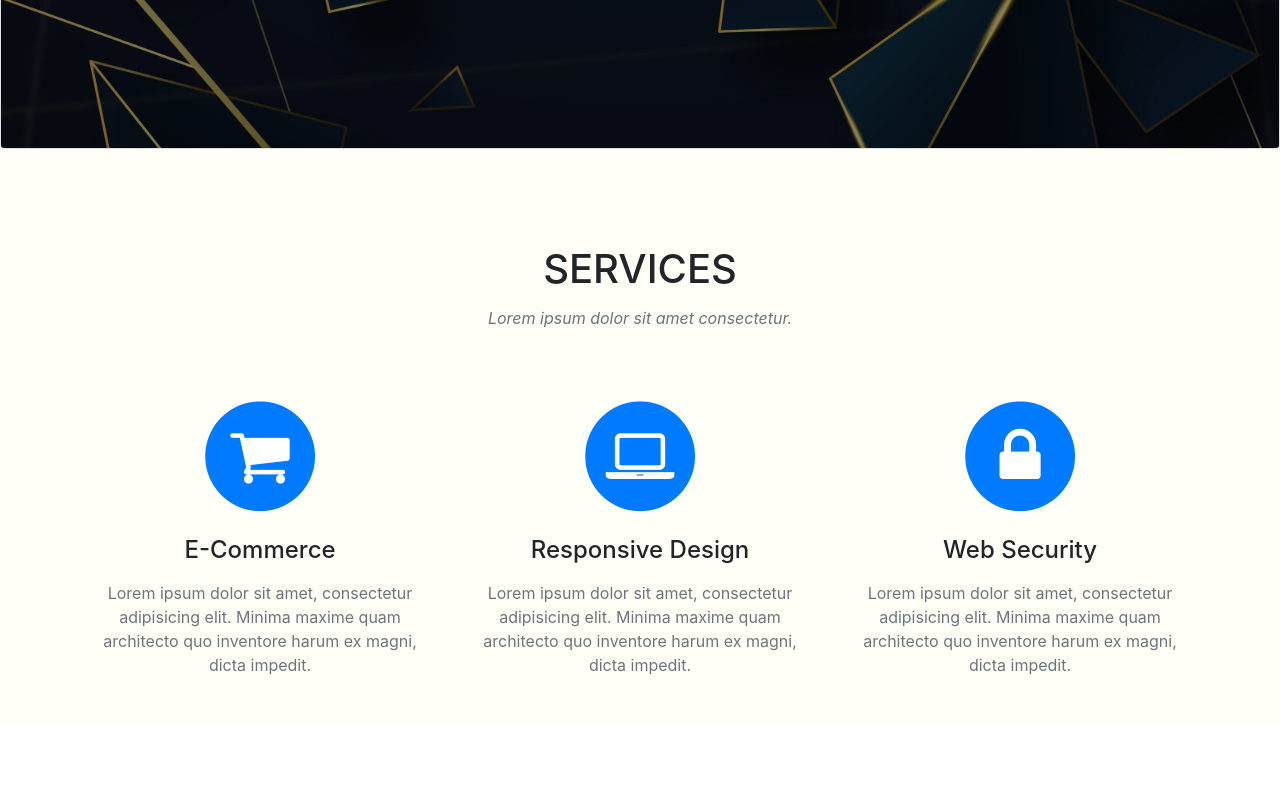
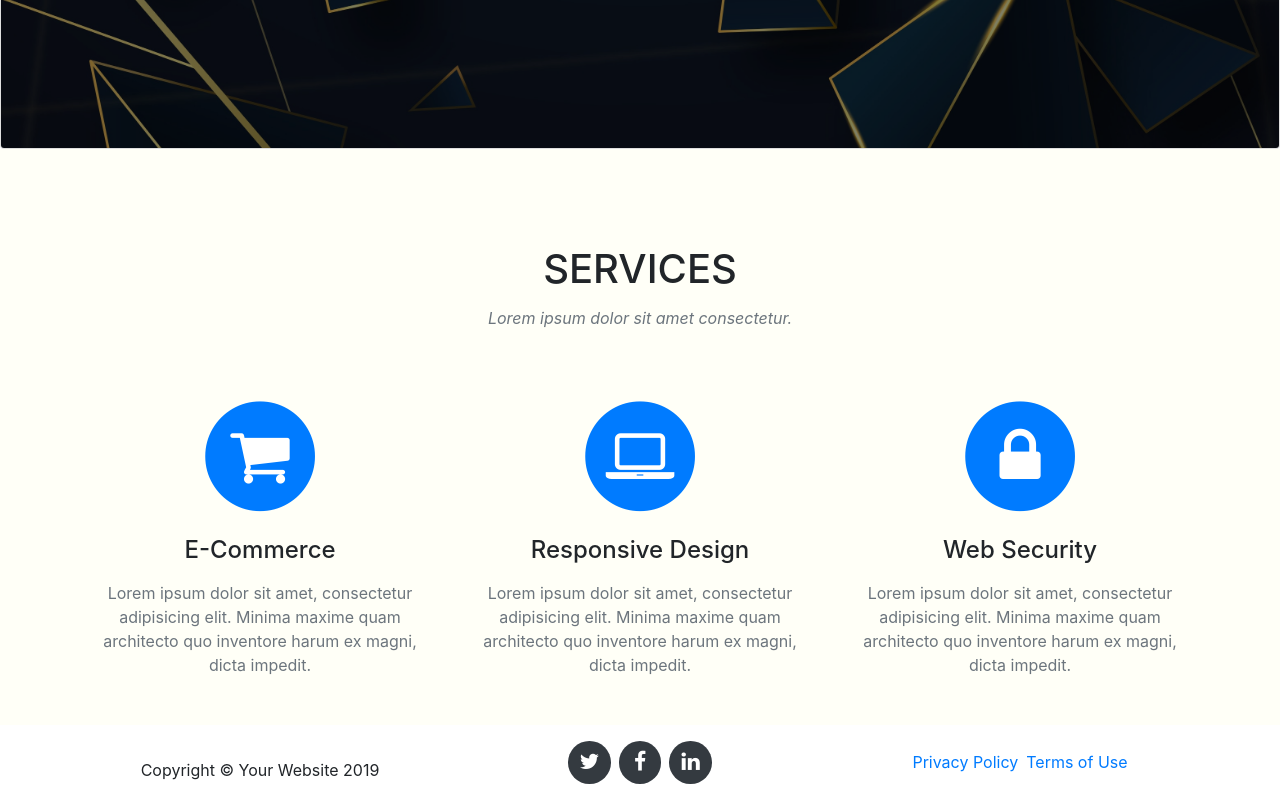
Before and after one commit to ikReza/office-studio, a React (Create React App) app: page / in a window 1280 px wide. Shown: the part 653-1453 px from the top of the page. Before the commit the page ends 1378 px from the top, so only its background shows below. Built offline with nearby package versions, Linux system fonts and the light colour scheme.

Commit message:
footer added

```diff
--- a/src/App.js
+++ b/src/App.js
@@ -4,6 +4,7 @@ import "./components/styles/style.css";
 import NavigationBar from "./components/NavigationBar";
 import WelcomePage from "./components/WelcomePage";
 import Services from "./components/Services";
+import Footer from "./components/Footer";
 
 function App() {
   return (
@@ -17,6 +18,8 @@ function App() {
       <section className="page-section" id="services">
         <Services />
       </section>
+
+      <Footer />
     </>
   );
 }
--- /dev/null
+++ b/src/components/Footer.jsx
@@ -0,0 +1,54 @@
+import React from "react";
+
+const Footer = () => {
+  return (
+    <footer className="footer">
+      <div className="container">
+        <div className="row align-items-center">
+          <div className="col-md-4">
+            <span className="copyright">
+              Copyright &copy; Your Website 2019
+            </span>
+          </div>
+          <div className="col-md-4">
+            <ul className="list-inline social-buttons">
+              <li className="list-inline-item">
+                <a href="#something">
+                  <span className="fa-stack fa-lg">
+                    <i className="fa fa-twitter fa-stack-1x fa-inverse fafooter"></i>
+                  </span>
+                </a>
+              </li>
+              <li className="list-inline-item">
+                <a href="#something">
+                  <span className="fa-stack fa-lg">
+                    <i className="fa fa-facebook fa-stack-1x fa-inverse fafooter"></i>
+                  </span>
+                </a>
+              </li>
+              <li className="list-inline-item">
+                <a href="#something">
+                  <span className="fa-stack fa-lg">
+                    <i className="fa fa-linkedin fa-stack-1x fa-inverse fafooter"></i>
+                  </span>
+                </a>
+              </li>
+            </ul>
+          </div>
+          <div className="col-md-4">
+            <ul className="list-inline quicklinks">
+              <li className="list-inline-item">
+                <a href="#something">Privacy Policy</a>
+              </li>
+              <li className="list-inline-item">
+                <a href="#something">Terms of Use</a>
+              </li>
+            </ul>
+          </div>
+        </div>
+      </div>
+    </footer>
+  );
+};
+
+export default Footer;
--- /dev/null
+++ b/src/components/styles/_footer.scss
@@ -0,0 +1,10 @@
+.footer {
+  padding-top: 1rem;
+  text-align: center;
+}
+
+.fafooter {
+  color: #fff;
+  background-color: #343a40;
+  border-radius: 50%;
+}
--- a/src/components/styles/style.css
+++ b/src/components/styles/style.css
@@ -76,6 +76,17 @@
   font-size: 1.5rem;
 }
 
+.footer {
+  padding-top: 1rem;
+  text-align: center;
+}
+
+.fafooter {
+  color: #fff;
+  background-color: #343a40;
+  border-radius: 50%;
+}
+
 .page-section {
   padding-top: 6rem;
   padding-bottom: 2rem;
@@ -93,4 +104,10 @@
   font-style: italic;
   margin-bottom: 4rem;
 }
+
+@media screen and (max-width: 480px) {
+  .cardImg {
+    height: 80vh;
+  }
+}
 /*# sourceMappingURL=style.css.map */
```
Also changed, not shown: src/components/styles/style.scss (+7 -0 lines), 1 other file (tests, documents, lock files or other folders).
